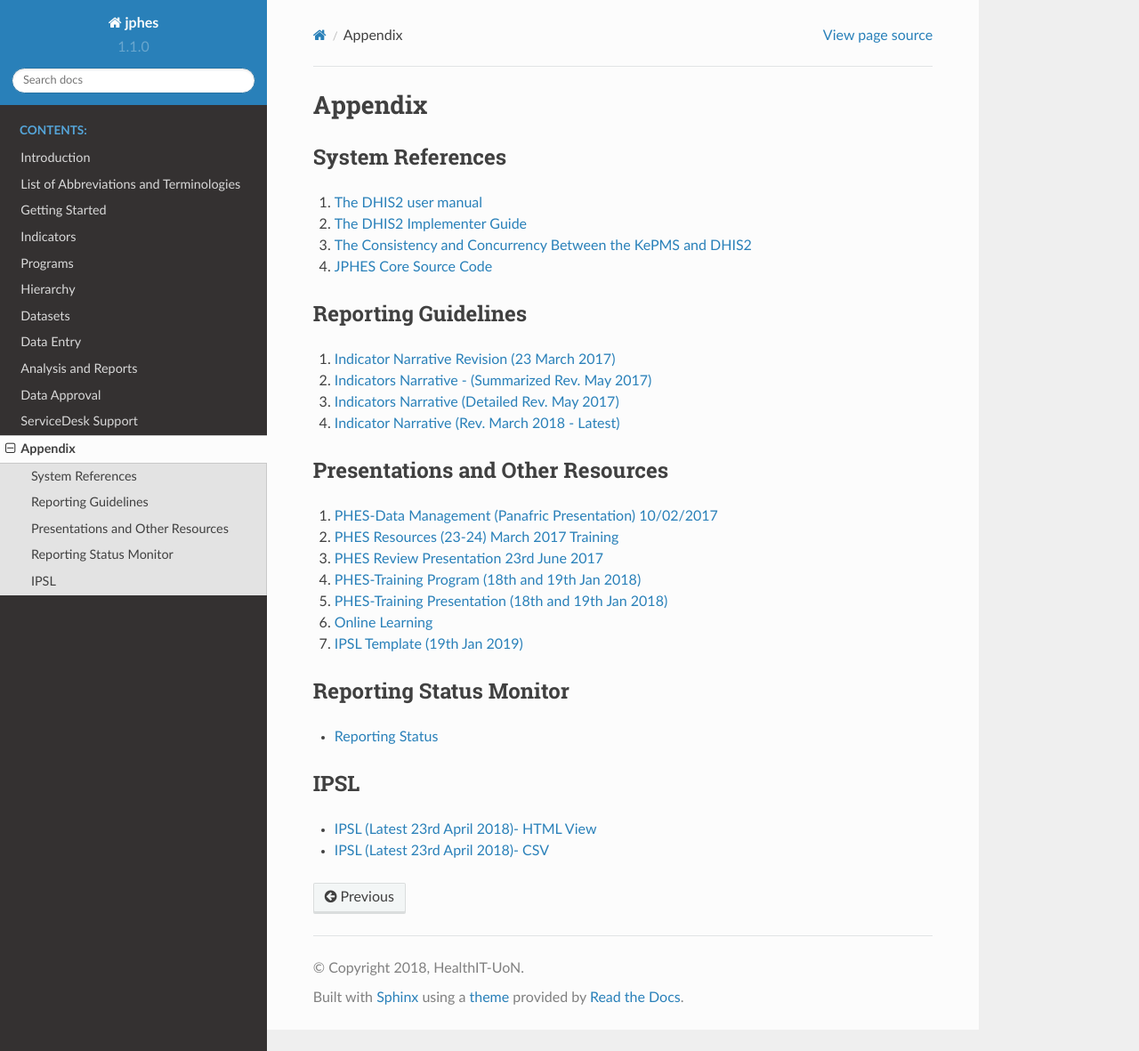
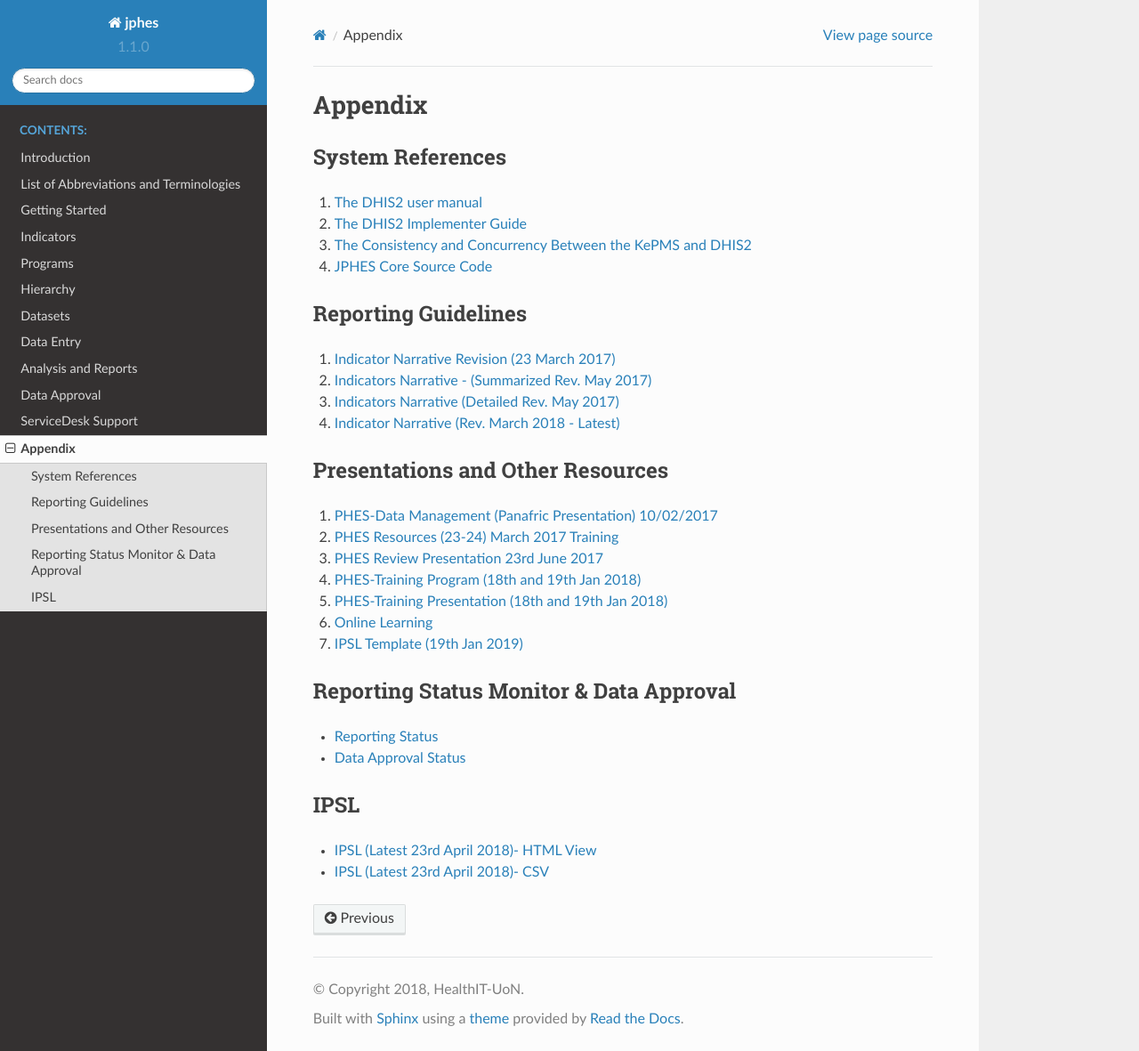
Before and after one commit to uonafya/jphes-docs, a Sphinx documentation site: the page built from source/appendix.rst, in a window 1280 px wide and 1181 px high. Shown: the whole window at 89% size. Built offline with Sphinx 7.4.7 and the Read the Docs theme 2.0.0, drawn with Linux system fonts in a browser that asks for light colours.

Commit message:
Update appendix.rst

```diff
--- a/source/appendix.rst
+++ b/source/appendix.rst
@@ -33,11 +33,10 @@ Presentations and Other Resources
 7. `IPSL Template (19th Jan 2019) <_static/resources/PHES_Resources_19_01_2018.zip>`_
 
 
-
-
-Reporting Status Monitor
-----------------------------
+Reporting Status Monitor & Data Approval
+-------------------------------------------
 - `Reporting Status <https://jphesportal.uonbi.ac.ke/api/sqlViews/exQkN15Mc6u/data.html+css>`_
+- `Data Approval Status <https://jphesportal.uonbi.ac.ke/api/sqlViews/cMCpWnj2sbd/data.html+css>`_
 
 IPSL
 -----------
```
